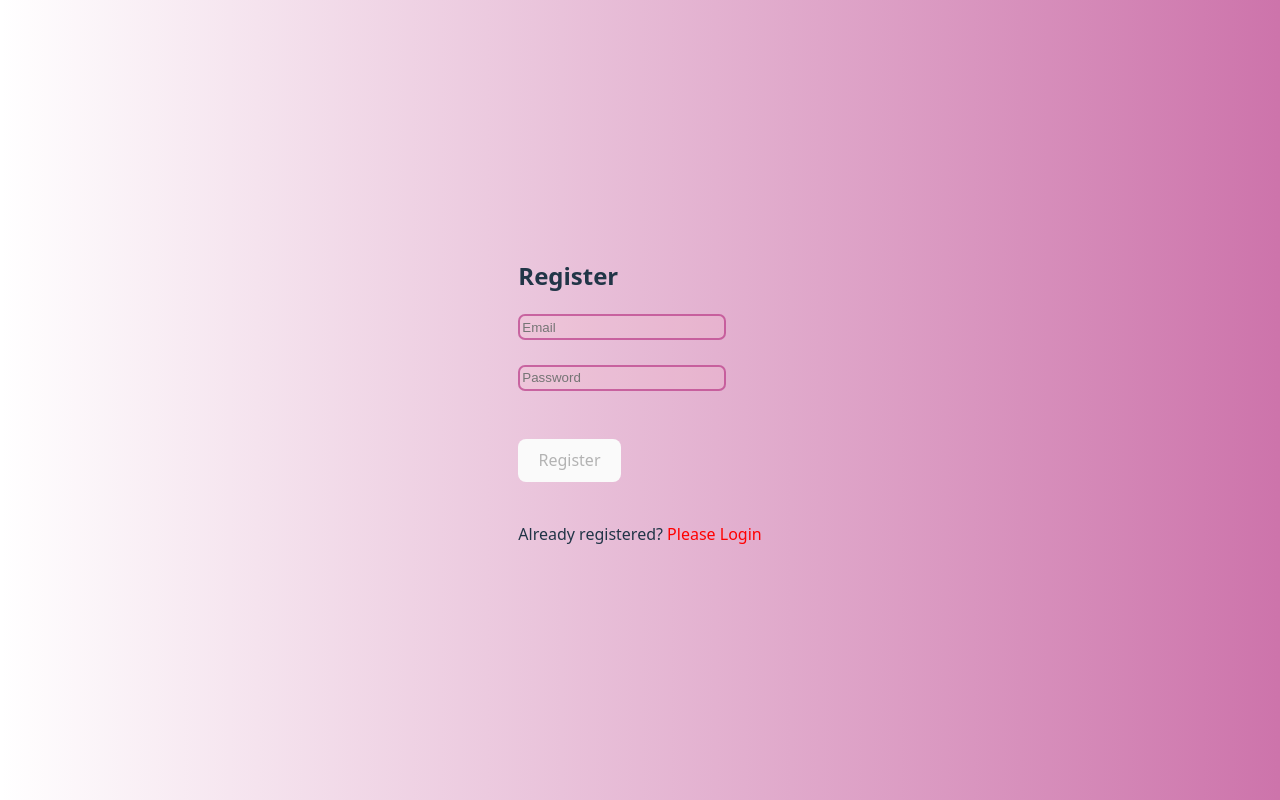
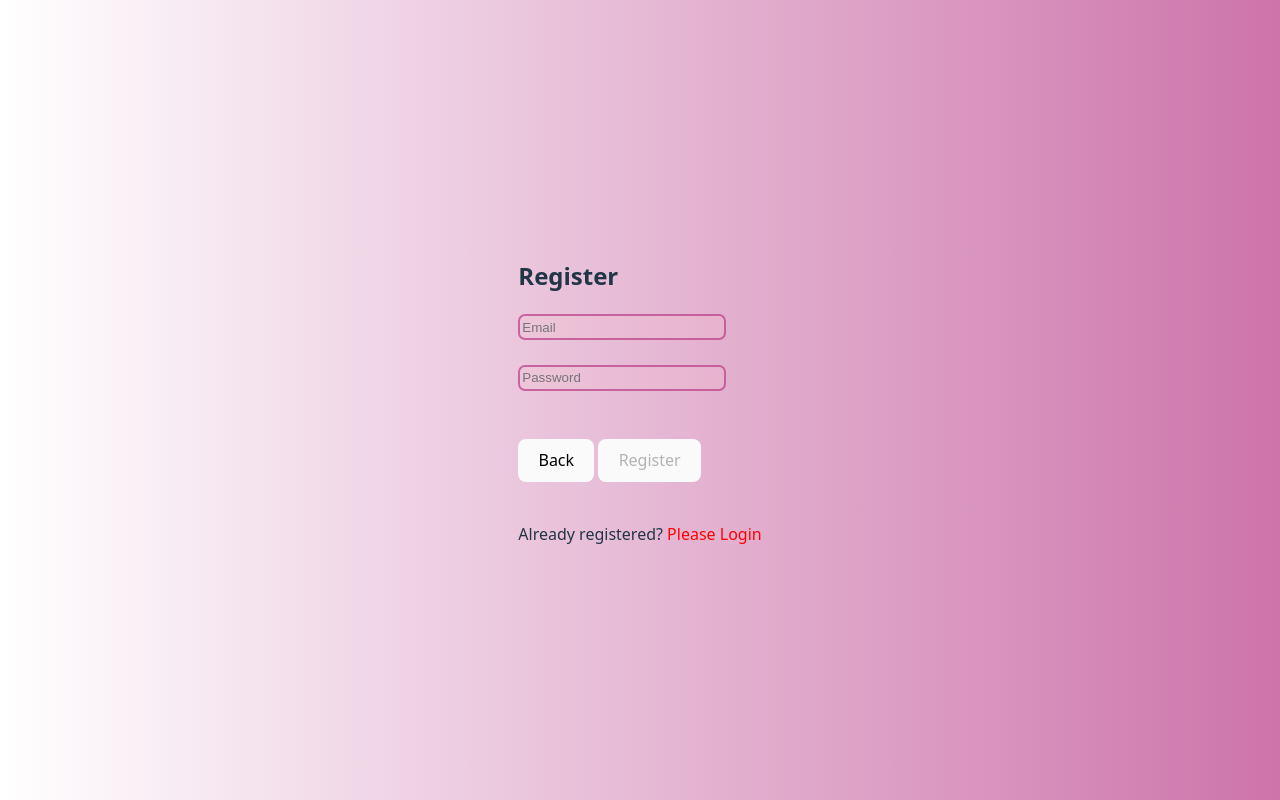
Before and after one commit to logicwise-suhani/Exam-demo, a React (Vite) app: page /register in a window 1280 px wide. Built offline with nearby package versions, Linux system fonts and the light colour scheme.

Commit message:
Added back btn on Register page

```diff
--- a/src/components/Register.jsx
+++ b/src/components/Register.jsx
@@ -1,5 +1,6 @@
 import { useNavigate } from "react-router-dom";
-import useFormValidation from "../hooks/useError";;
+import useFormValidation from "../hooks/useError"; import Buttons from "./layout/Buttons";
+;
 
 function Register() {
     const navigate = useNavigate();
@@ -81,6 +82,7 @@ function Register() {
                 <span style={{ color: "red" }}>{touched.password && errors.password}</span>
 
                 <br /> <br />
+                <Buttons onClick={() => navigate(-1)} /> {" "}
                 <button onClick={handleRegister} disabled={!isValid}>
                     Register
                 </button>
```
